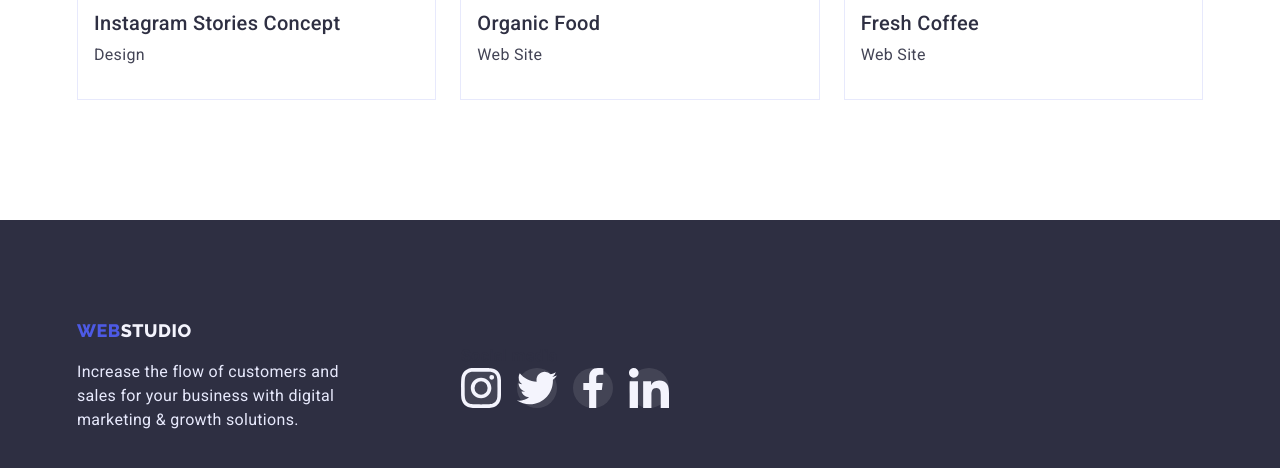
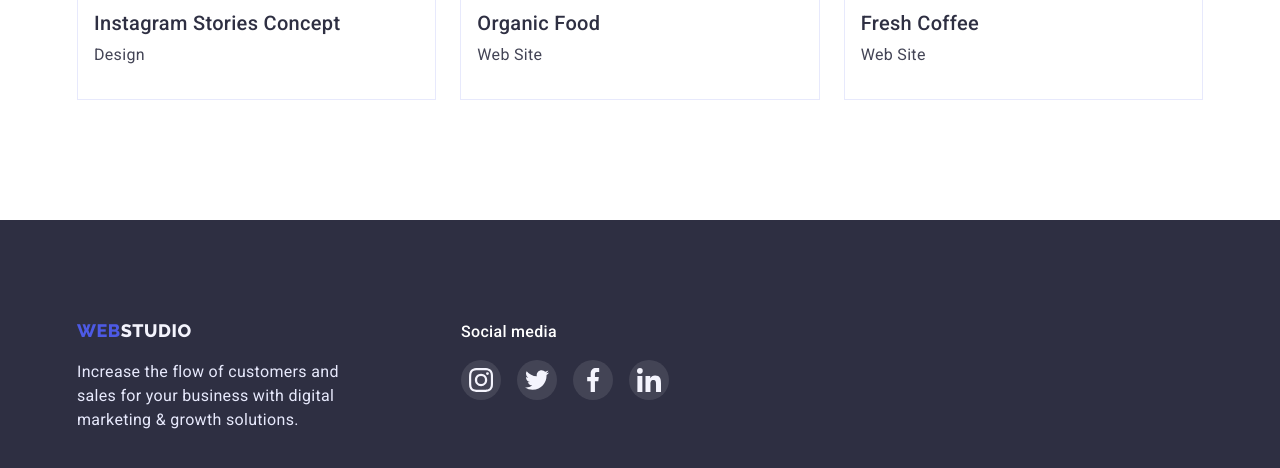
Before and after one commit to sili41995/goit-markup-hw-04, a plain HTML site: page portfolio.html in a window 1280 px wide. Shown: the part 1546-2014 px from the top of the page. Drawn offline with nearby package versions, Linux system fonts and the light colour scheme.

Commit message:
Update portfolio.html

```diff
--- a/portfolio.html
+++ b/portfolio.html
@@ -204,9 +204,7 @@
       </section>
     </main>
     <footer class="footer">
-      <div class="container">
-        <ul class="footer-list list">
-          <li>
+      <div class="footer-container container">
         <div class="footer-text">
           <a class="footer-logo logo link" href="./index.html"
             ><span>Web</span>Studio</a
@@ -216,43 +214,39 @@
             digital marketing & growth solutions.
           </p>
         </div>
-          </li>
-          <li>
         <div class="footer-social-media">
-              <h4 class="footer-subtitle">Social media</h4>
+          <p class="footer-social-media-text">Social media</p>
           <ul class="footer-social-list list">
             <li>
               <a class="footer-social-list-link social-list-link" href="">
-                    <svg class="social-list-icon">
+                <svg class="social-list-icon" width="24" height="24">
                   <use href="./images/icons.svg#instagram"></use>
                 </svg>
               </a>
             </li>
             <li>
               <a class="footer-social-list-link social-list-link" href="">
-                    <svg class="social-list-icon">
+                <svg class="social-list-icon" width="24" height="24">
                   <use href="./images/icons.svg#twitter"></use>
                 </svg>
               </a>
             </li>
             <li>
               <a class="footer-social-list-link social-list-link" href="">
-                    <svg class="social-list-icon">
+                <svg class="social-list-icon" width="24" height="24">
                   <use href="./images/icons.svg#facebook"></use>
                 </svg>
               </a>
             </li>
             <li>
               <a class="footer-social-list-link social-list-link" href="">
-                    <svg class="social-list-icon">
+                <svg class="social-list-icon" width="24" height="24">
                   <use href="./images/icons.svg#linkedin"></use>
                 </svg>
               </a>
             </li>
           </ul>
         </div>
-          </li>
-        </ul>
       </div>
     </footer>
   </body>
```
Lines whose indentation alone changed are shown as unchanged.
